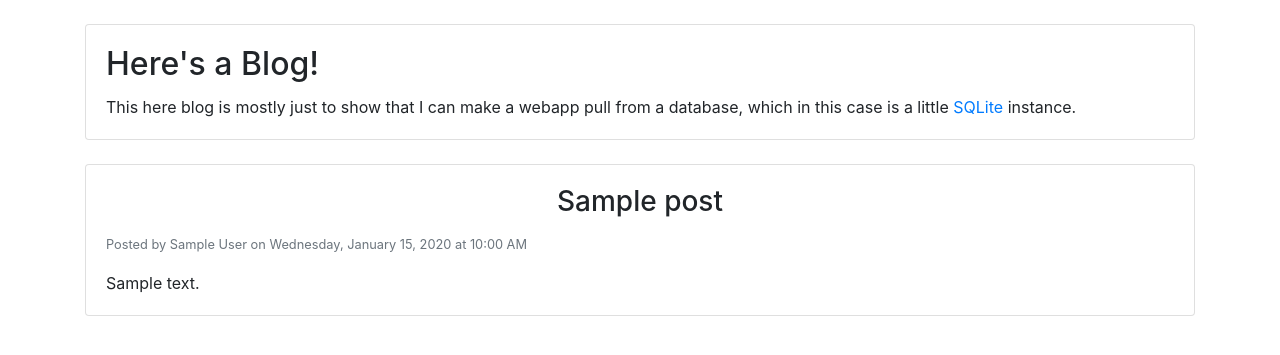
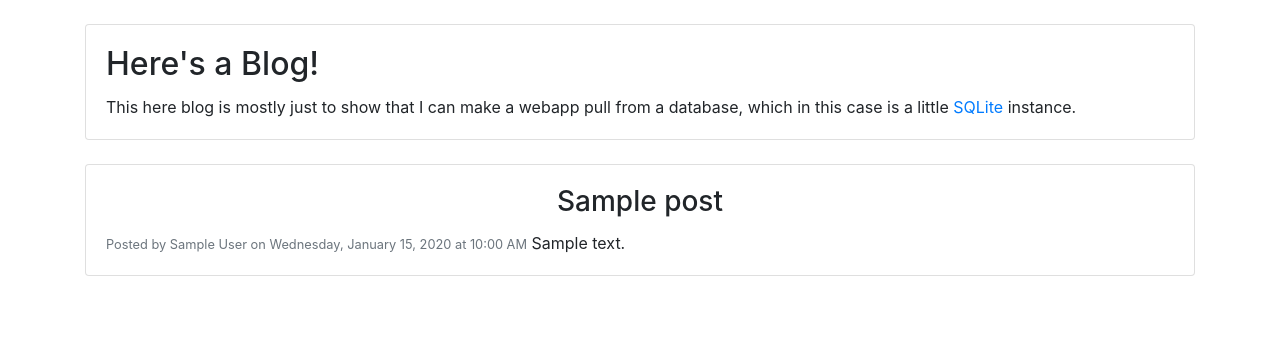
Before and after one commit to EthanAMoss/personal-website, a Flask app: page /blog in a window 1280 px wide. Shown: the part 64-419 px from the top of the page. Run offline with Flask 2, Linux system fonts and the light colour scheme; tables that the repository leaves empty hold one stand-in row (values such as "Sample post"); some libraries are stand-ins or nearby versions.

Commit message:
Minor changes to blog formatting - post bodies will include the relevant html

```diff
--- a/emoss_website/templates/blog.jinja2.html
+++ b/emoss_website/templates/blog.jinja2.html
@@ -22,11 +22,14 @@
             <div class="card">
                 <div class="card-body">
                     <h3 class="card-title text-center">{{ title }}</h3>
-                    <p class="card-text"><small class="text-muted">Posted by {{ author }} on {{ posted_on }}</small></p>
-                    <p class="card-text">{{ body }}</p>
+                    <small class="text-muted">Posted by {{ author }} on {{ posted_on }}</small>
+
+                    {{ body|safe }}
                 </div>
             </div>
             {% endfor %}
+
+            <br />
         </div>
 
     {% endblock %}
```
